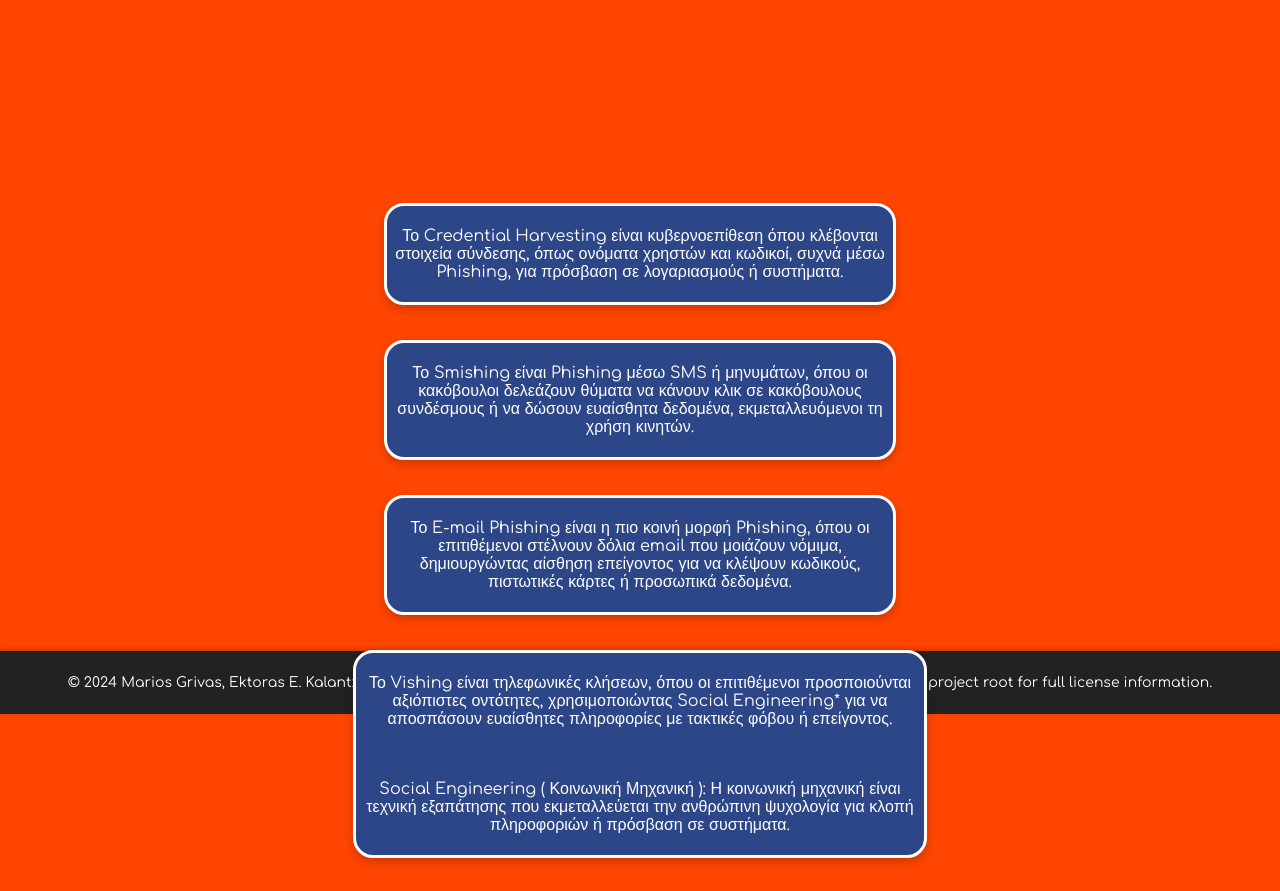
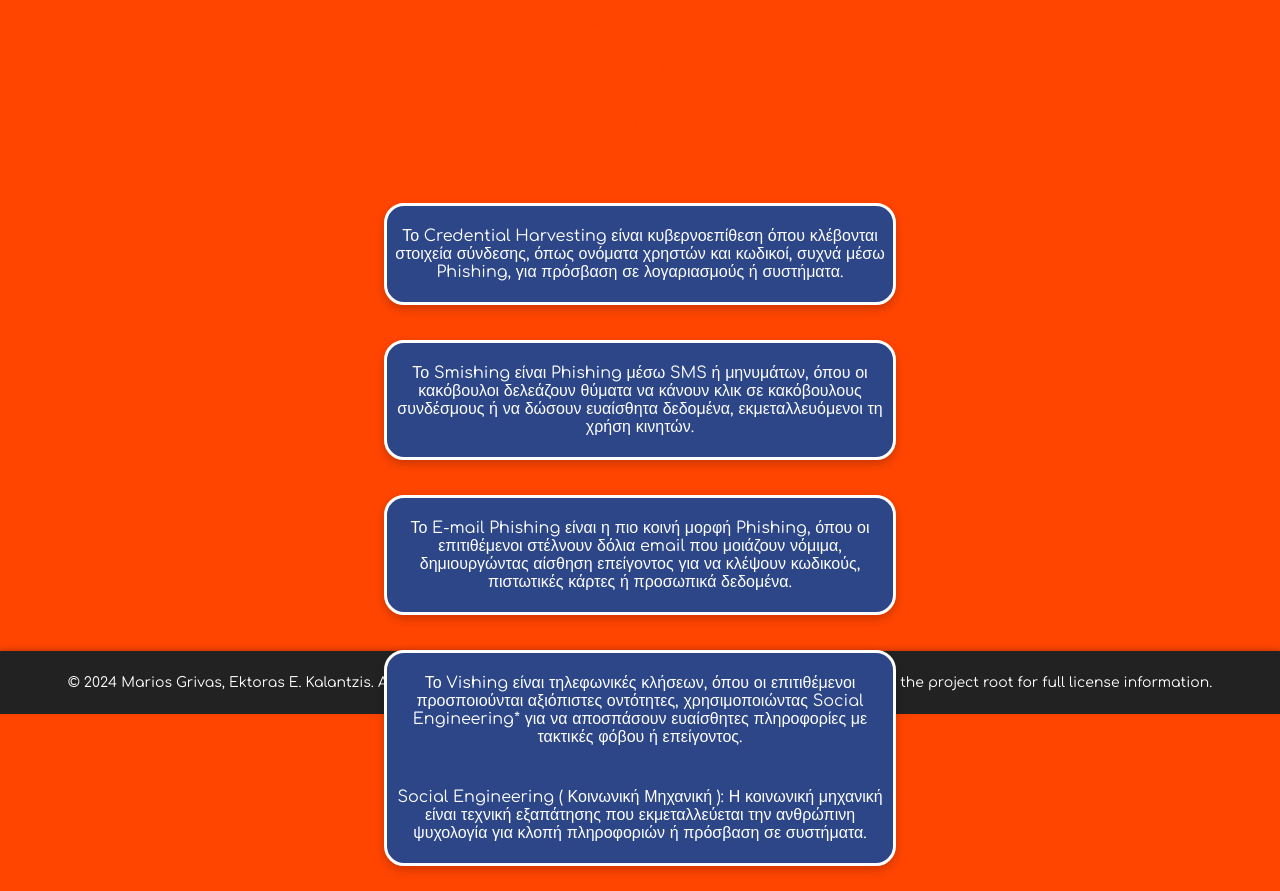
Before and after one commit to Unf0undedOmn1s/phishing-educator, a plain HTML site: page src/techniques.html in a window 1280 px wide. Shown: the part 86-977 px from the top of the page. Drawn offline with Linux system fonts and the light colour scheme.

Commit message:
Update techniques-container.css

```diff
--- a/src/techniques/techniques-container.css
+++ b/src/techniques/techniques-container.css
@@ -26,7 +26,7 @@
 .learning-container-4 {
     display: flex;
     flex-wrap: wrap;
-    gap: 20px;
+    gap: 10px;
     max-width: 1000px;
-    width: 45%;
+    width: 40%;
 }
```
